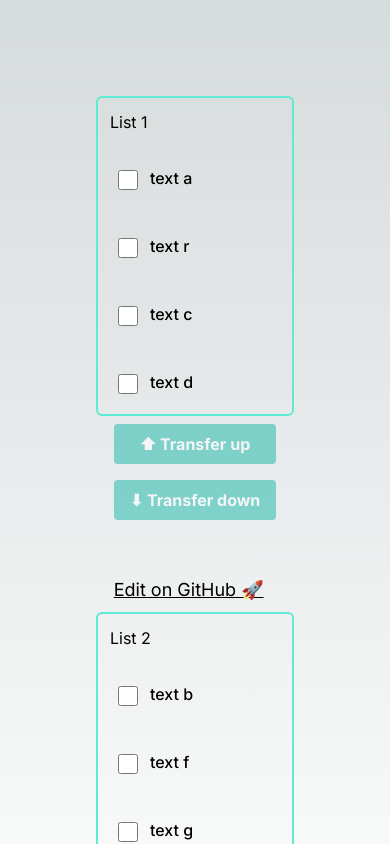
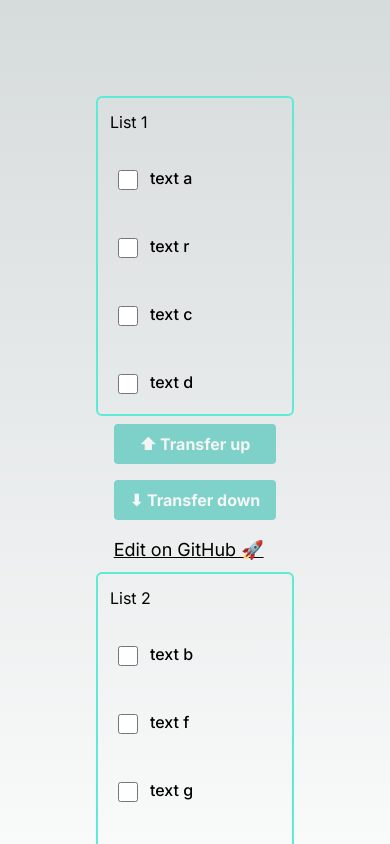
Before and after one commit to mahmudulnayeem/react-transfer-list, a Next.js app: page / in a window 390 px wide. Shown: the top 844 px of the page. Built offline with nearby package versions, Linux system fonts and the light colour scheme.

Commit message:
fix: margin

```diff
--- a/app/page.tsx
+++ b/app/page.tsx
@@ -100,7 +100,7 @@ export default function Home() {
         </TransferButton>
         <Link
           target="_blank"
-          className="underline mt-10 text-lg"
+          className="underline sm:mt-10 text-lg"
           href="https://github.com/mahmudulnayeem/react-transfer-list"
         >
           Edit on GitHub 🚀
```
